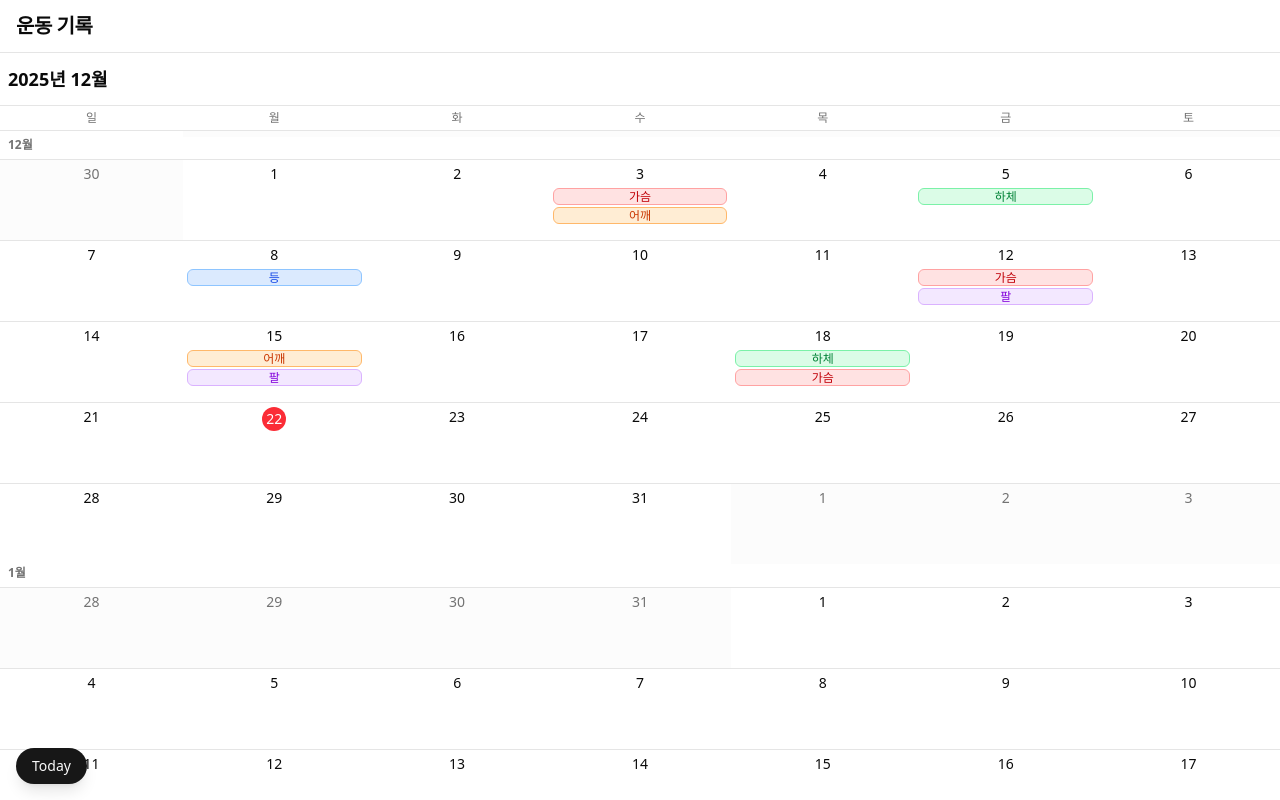
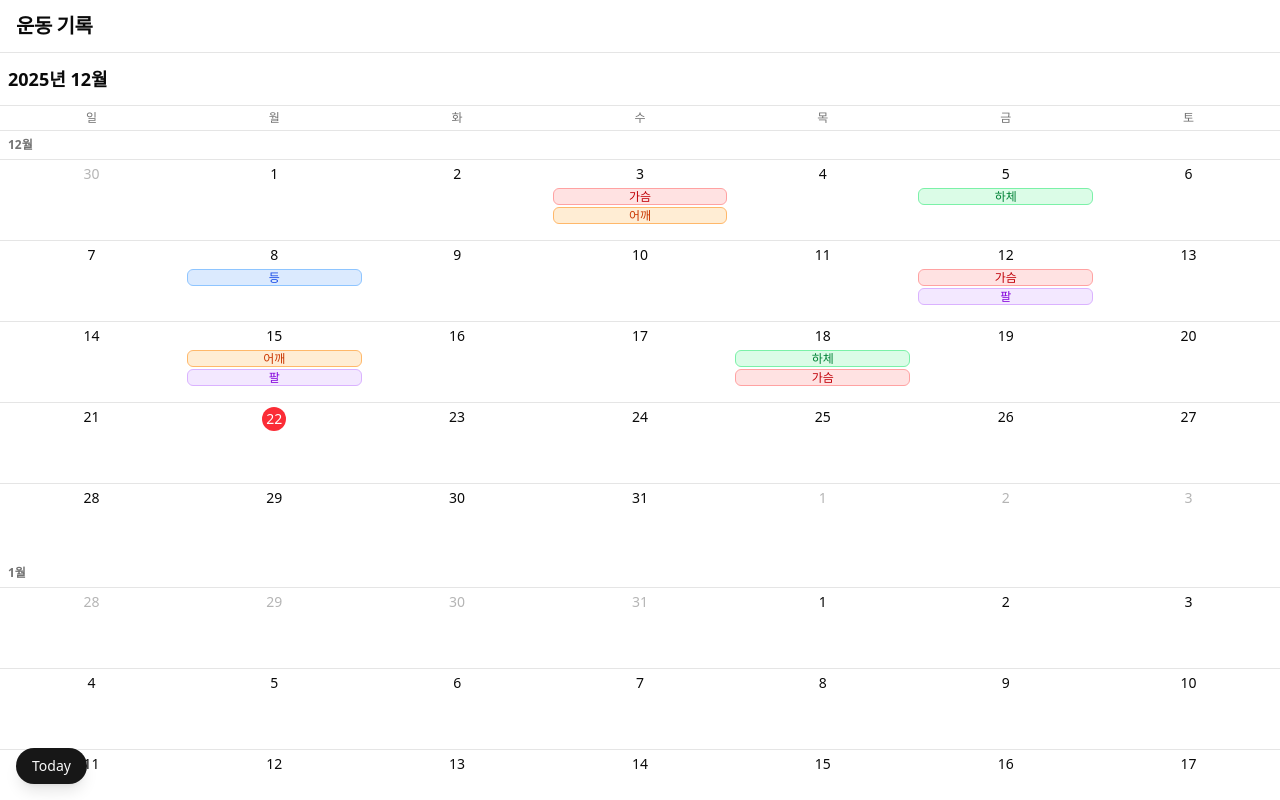
Before and after one commit to kimjihyo/lift-note, a Next.js app: page / in a window 1280 px wide. Built offline with nearby package versions, Linux system fonts and the light colour scheme.

Commit message:
style: 달력 셀 배경색 통일 및 다른 달 날짜 투명도 조정
- 모든 날짜 셀의 배경색을 흰색으로 통일
- 현재 달이 아닌 날짜는 opacity-30으로 흐릿하게 표시
- 배경색 차이 대신 투명도로 구분하여 더 깔끔한 UI 제공

```diff
--- a/app/_components/workout-calendar.tsx
+++ b/app/_components/workout-calendar.tsx
@@ -236,9 +236,7 @@ export function WorkoutCalendar() {
                           <button
                             key={day.toISOString()}
                             onClick={() => handleDateClick(day)}
-                            className={`p-1 min-h-20 ${
-                              isCurrentMonth ? "bg-background" : "bg-muted/30"
-                            }`}
+                            className="p-1 min-h-20 bg-background"
                           >
                             <WorkoutDayCell
                               day={day.getDate()}
--- a/app/_components/workout-day-cell.tsx
+++ b/app/_components/workout-day-cell.tsx
@@ -24,7 +24,7 @@ export function WorkoutDayCell({
             isToday &&
               "bg-red-500 text-white rounded-full w-6 h-6 flex items-center justify-center",
             !isToday && "text-center",
-            !isCurrentMonth && "text-muted-foreground"
+            !isCurrentMonth && "opacity-30"
           )}
         >
           {day}
```
